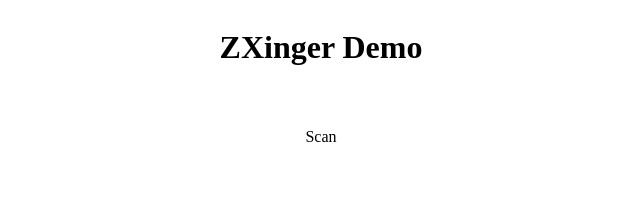
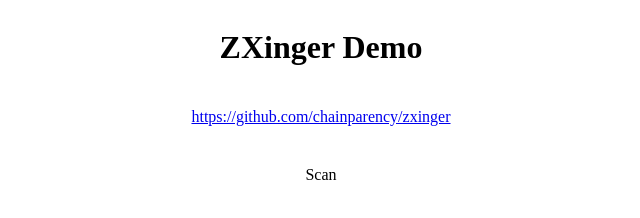
Before and after one commit to chainparency/zxinger, a website: page components/index.html in a window 1280 px wide. Shown: the whole page, without its empty margins (319-959 px from the left). Drawn offline with Linux system fonts and the light colour scheme.

Commit message:
Link to demo code

```diff
--- a/components/index.html
+++ b/components/index.html
@@ -3,6 +3,7 @@
 <head>
 
     <title>ZXinger Demo</title>
+    <meta name="viewport" content="width=device-width, initial-scale=1" />
 
     <script type="importmap">
         {
@@ -33,13 +34,13 @@
             document.querySelector("#result").innerHTML = e.detail.value
         })
         document.querySelector("#scanButton").addEventListener("click", () => document.querySelector("#zxinger").open())
-
     </script>
 
     <xzinger-dialog id="zxinger"></xzinger-dialog>
 
     <div style="display: flex; flex-direction: column; gap: 20px; justify-content: center; align-items: center;">
         <h1>ZXinger Demo</h1>
+        <div><a href="https://github.com/chainparency/zxinger">https://github.com/chainparency/zxinger</a></div>
         <div>
             <span id="result"></span>
         </div>
```
Also changed, not shown: README.md.
